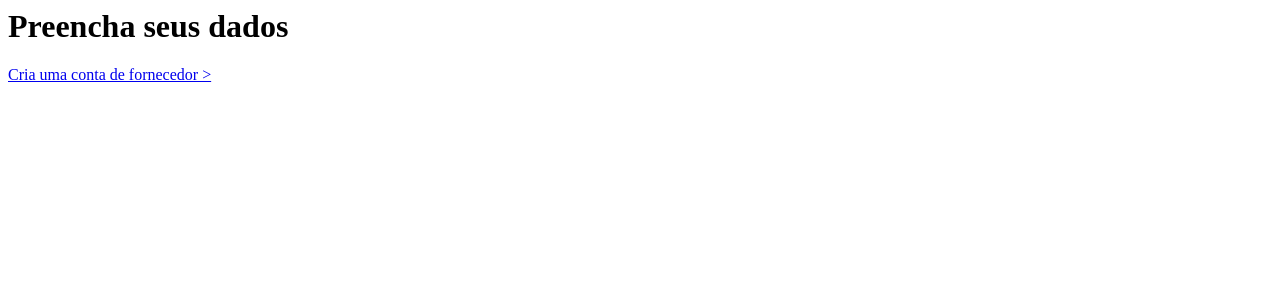
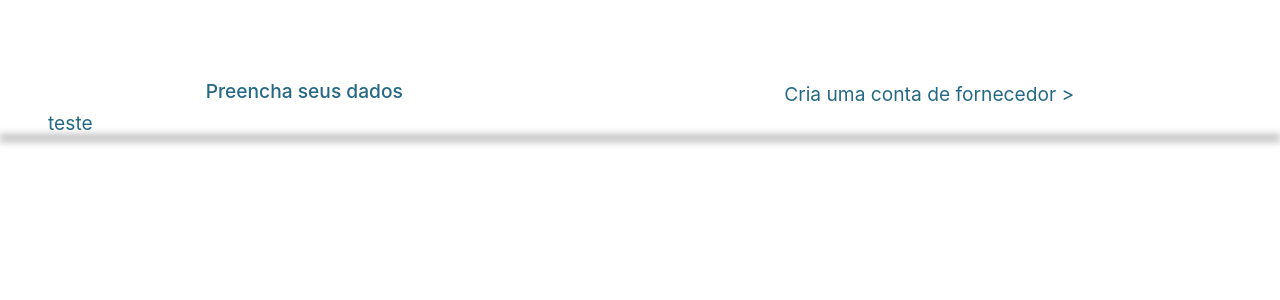
Before and after one commit to juniordc15900/bancodedados, a Django app: template default-django/projeto/main/templates/mains/cadastra_cliente.html in a window 1280 px wide. Shown: the top 300 px of the page. Run offline with Django 3.2, Linux system fonts and the light colour scheme; the template is opened without the code that fills it, so the values that code supplies are empty; some libraries are stand-ins or nearby versions.

Commit message:
Update cadastra_cliente.html

```diff
--- a/default-django/projeto/main/templates/mains/cadastra_cliente.html
+++ b/default-django/projeto/main/templates/mains/cadastra_cliente.html
@@ -1,15 +1,26 @@
-<div class="container-fluid">
-    <div class="row d-flex flex-row align-center">
-        <div class="col-12">
+{% extends "base.html" %}
+{% block main_content %}
+    {% load static %}
+    <main class="container-fluid">
+        <div class="row">
+            <div class="col-12 d-flex flex-row justify-content-around">
                 <h1>Preencha seus dados</h1>
                 <a href="/cadatra_fornecedor"> Cria uma conta de fornecedor ></a>
             </div>
         </div>
         <div class="row">
+            <div class="form">
+                <div class="col-12 d-flex flex-column px-5 justify-content-around align-items-center">
+                    teste
+                </div>
+            </div>
+
+
 
         </div>
         <div class="row">
 
         </div>
 
-</div>
+    </main>
+{% endblock %}
```
Lines whose indentation alone changed are shown as unchanged.
